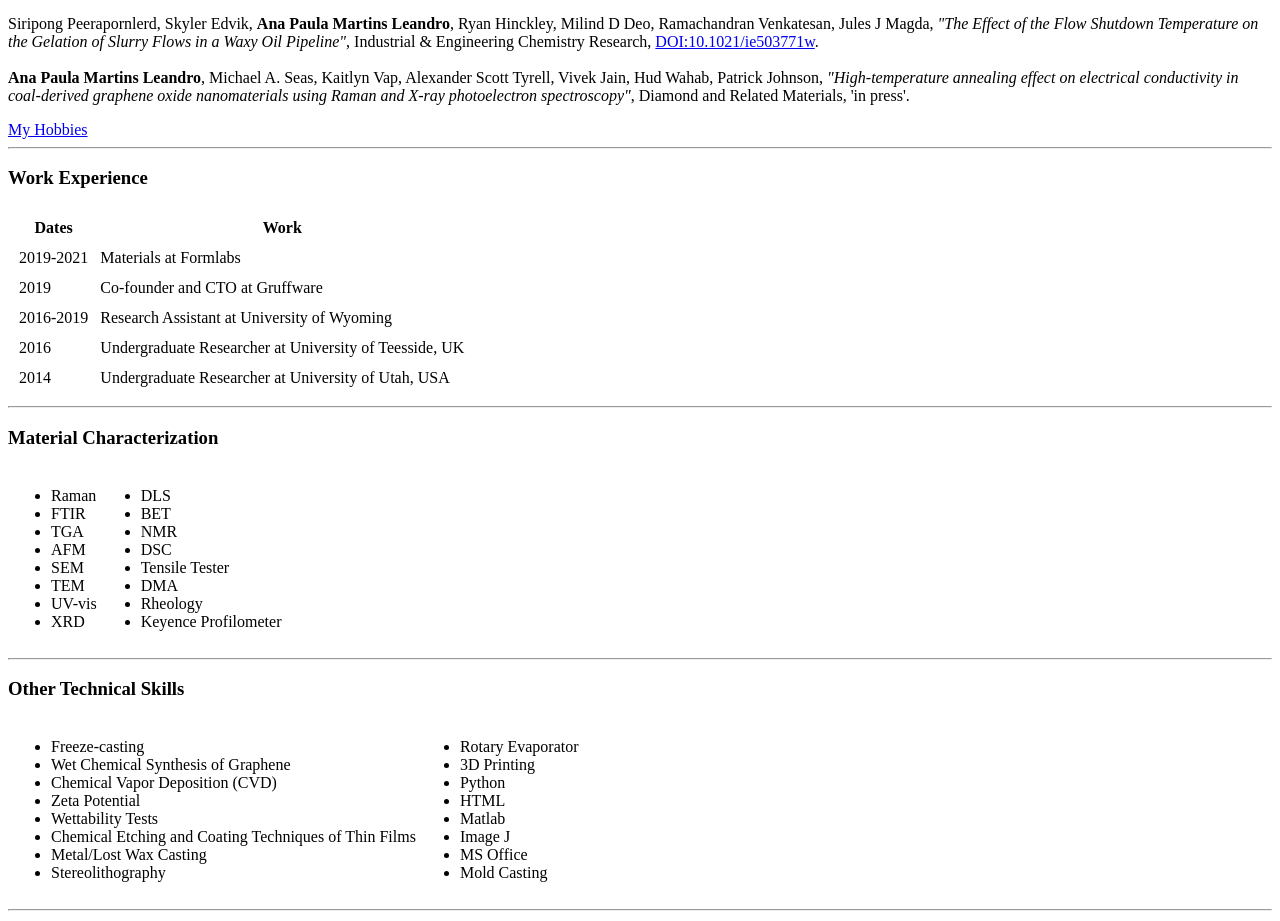
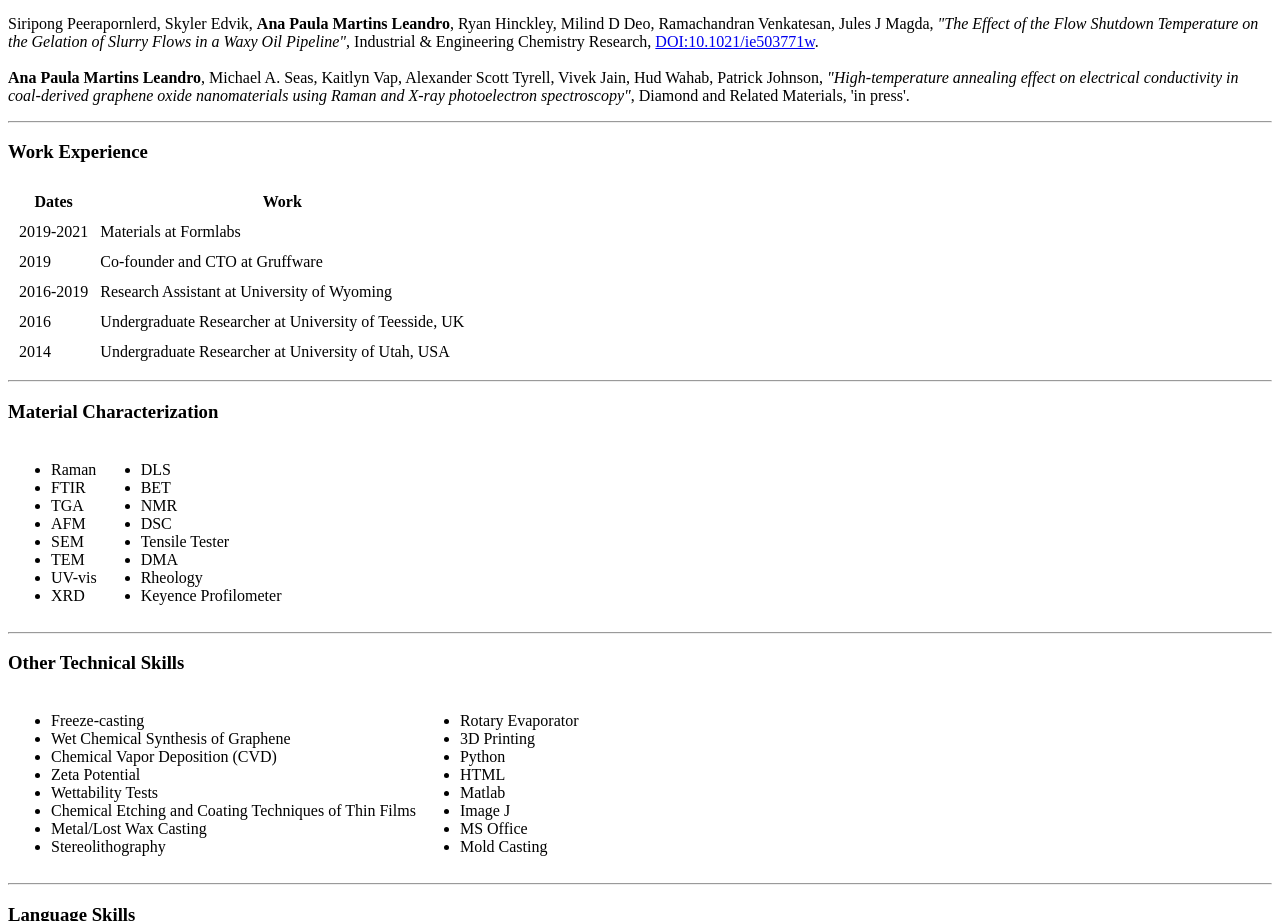
Before and after one commit to apmleandro/cv, a plain HTML site: page index.html in a window 1280 px wide. Shown: the part 1800-2721 px from the top of the page. Drawn offline with Linux system fonts and the light colour scheme.

Commit message:
Update index.html

```diff
--- a/index.html
+++ b/index.html
@@ -53,7 +53,7 @@
       nanomaterials using Raman and X-ray photoelectron spectroscopy"</em>, Diamond and Related Materials, 'in press'.
   </p>
 
-  <a href="Hobbies.html">My Hobbies</a>
+<!--  <a href="Hobbies.html">My Hobbies</a> -->
 
   <hr>
 
```
